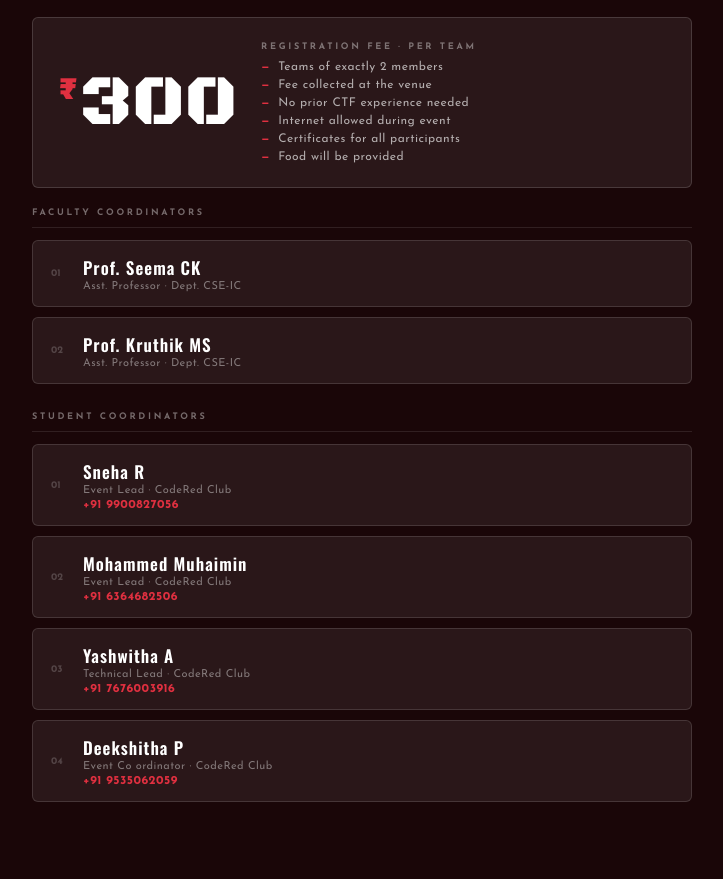
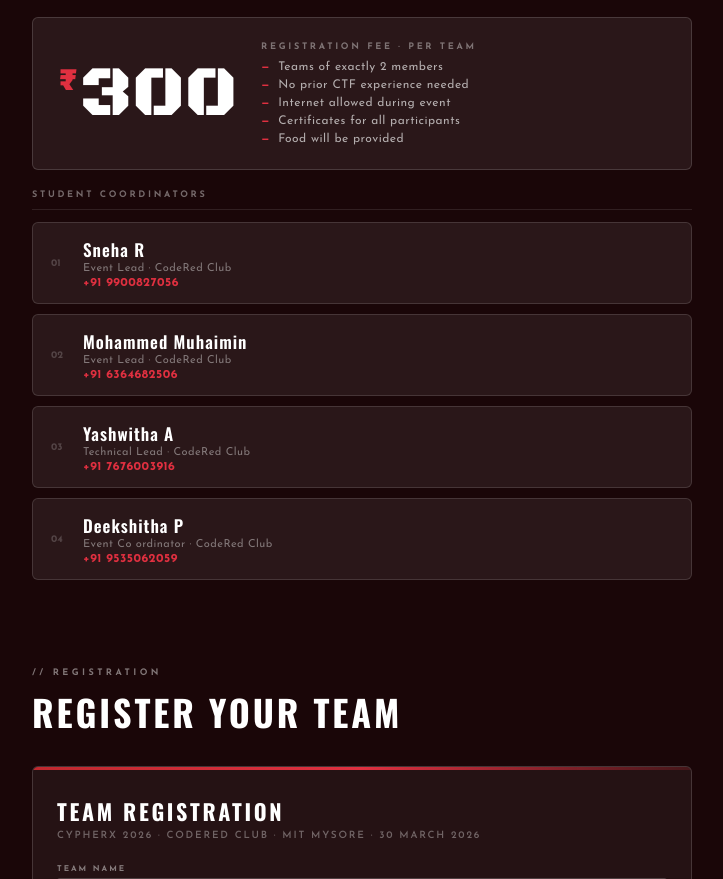
Before and after one commit to Mohammed-Muhaimin/CypherX-Reg-Website, a website: page index.html in a window 1280 px wide. Shown: the part 1839-2718 px from the top of the page, without its empty margins (278-1001 px from the left). Drawn offline with nearby package versions, Linux system fonts and the light colour scheme.

Commit message:
27th first git push

```diff
--- a/index.html
+++ b/index.html
@@ -4,6 +4,7 @@
 <meta charset="UTF-8"/>
 <meta name="viewport" content="width=device-width, initial-scale=1.0"/>
 <title>CypherX — CodeRed Club · MIT Mysore</title>
+<link rel="icon" href="codered-logo.png" type="image/png">
 <link href="https://fonts.googleapis.com/css2?family=Black+Ops+One&family=Satisfy&family=Josefin+Sans:wght@300;400;600;700&family=Oswald:wght@400;500;600;700&display=swap" rel="stylesheet"/>
 <style>
 *{box-sizing:border-box;margin:0;padding:0;}
@@ -370,20 +371,11 @@ footer{border-top:1px solid rgba(255,255,255,0.1);padding:28px 20px;text-align:c
         <p class="fee-lbl">Registration Fee · Per Team</p>
         <div class="fee-list">
           <p class="fee-item">Teams of exactly 2 members</p>
-          <p class="fee-item">Fee collected at the venue</p>
           <p class="fee-item">No prior CTF experience needed</p>
           <p class="fee-item">Internet allowed during event</p>
           <p class="fee-item">Certificates for all participants</p>
           <p class="fee-item">Food will be provided</p>
         </div>
-      </div>
-    </div>
-
-    <div class="coord-group">
-      <p class="coord-group-label">Faculty Coordinators</p>
-      <div class="coord-grid">
-        <div class="coord-item"><span class="coord-n">01</span><div class="coord-info"><p class="coord-name">Prof. Seema CK</p><p class="coord-role">Asst. Professor · Dept. CSE-IC</p></div></div>
-        <div class="coord-item"><span class="coord-n">02</span><div class="coord-info"><p class="coord-name">Prof. Kruthik MS</p><p class="coord-role">Asst. Professor · Dept. CSE-IC</p></div></div>
       </div>
     </div>
 
```
